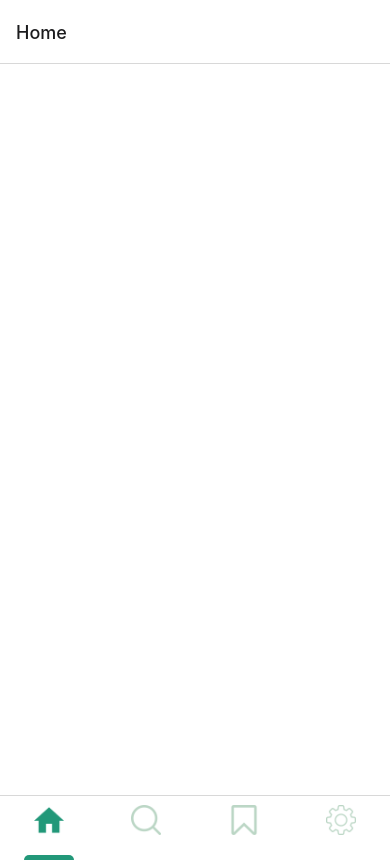
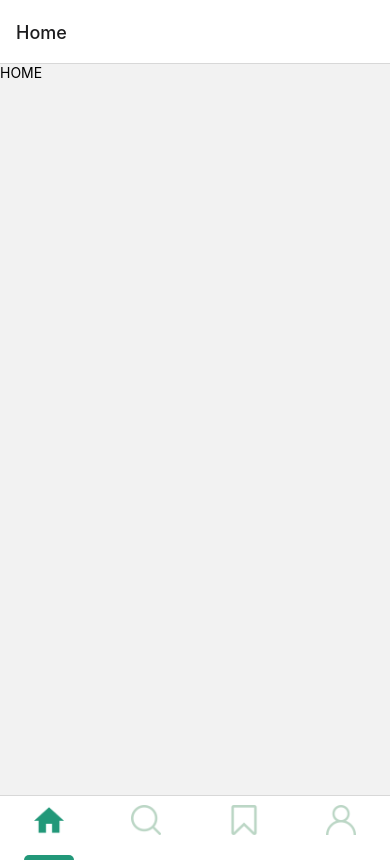
Before and after one commit to ayperi-hilal/recipe-app, a React Native app: screen /Home in a window 390 px wide. Built offline with nearby package versions, Linux system fonts and the light colour scheme.

Commit message:
user icon

```diff
--- a/constants/icons.js
+++ b/constants/icons.js
@@ -5,7 +5,7 @@ const search = require("../assets/icons/search.png")
 const settings = require("../assets/icons/settings.png")
 const back = require("../assets/icons/back.png")
 const rightArrow = require("../assets/icons/right-arrow.png")
-
+const user = require("../assets/icons/user.png")
 
 export default {
     bookmark,
@@ -15,4 +15,5 @@ export default {
     search,
     settings,
     rightArrow,
+    user
 }
--- a/constants/images.js
+++ b/constants/images.js
@@ -1,4 +1,4 @@
-const loginBackground = require("../assets/landing-pizza.jpg")
+const loginBackground = { uri: 'https://www.pizzaoriginale.com.pk/wp-content/uploads/2020/08/chad-MqT0asuoIcU-unsplash-scaled.jpg' };
 
 
 
--- a/navigation/tabs.js
+++ b/navigation/tabs.js
@@ -63,7 +63,7 @@ const Tabs = () => {
                 options={{
                     tabBarIcon: ({focused})=> <TabIcon
                     focused={focused}
-                    icon={icons.settings}/>
+                    icon={icons.user}/>
                 }}
             />
         </Tab.Navigator>
--- a/screens/Home.js
+++ b/screens/Home.js
@@ -8,19 +8,22 @@ import {
     TextInput,
     FlatList
 } from 'react-native';
-
-import {COLORS} from '../constants';
+//API CALL
+import {COLORS,SIZES,} from '../constants';
 
 const Home = ({ navigation }) => {
     return (
-        <SafeAreaView
-        style={{
-            flex:1,
-            backgroundColor:COLORS.white
-        }}>
-            <FlatList
-            />
-        </SafeAreaView>
+        // <SafeAreaView
+        // style={{
+        //     flex:1,
+        //     backgroundColor:COLORS.white
+        // }}>
+        //     <FlatList
+        //     />
+        // </SafeAreaView>
+        <View>
+            <Text>HOME </Text>
+        </View>
     )
 }
 
--- a/screens/Landing.js
+++ b/screens/Landing.js
@@ -1,6 +1,4 @@
 import React from 'react';
-import { Dimensions } from "react-native";
-const { width, height } = Dimensions.get("window");
 import {
     StyleSheet,
     Text,
@@ -10,13 +8,10 @@ import {
     StatusBar
  } from 'react-native';
 
- const SIZES = {
-    width,
-    height
-};
+import {images,SIZES} from '../constants';
 import { LinearGradient } from 'expo-linear-gradient';
 import CustomButton from '../components/CustomButton';
-const image = { uri: 'https://www.pizzaoriginale.com.pk/wp-content/uploads/2020/08/chad-MqT0asuoIcU-unsplash-scaled.jpg' };
+
 
 function Landing({navigation}) {
     function renderHeader(){
@@ -26,7 +21,7 @@ function Landing({navigation}) {
                 height: SIZES.height > 700 ? "65%" : "60%"
             }}>
                 <ImageBackground
-                source={image}
+                source={images.loginBackground}
                 style={{
                     flex:1,
                     justifyContent:'flex-end'
```
Also changed, not shown: assets/icons/user.png (added).
